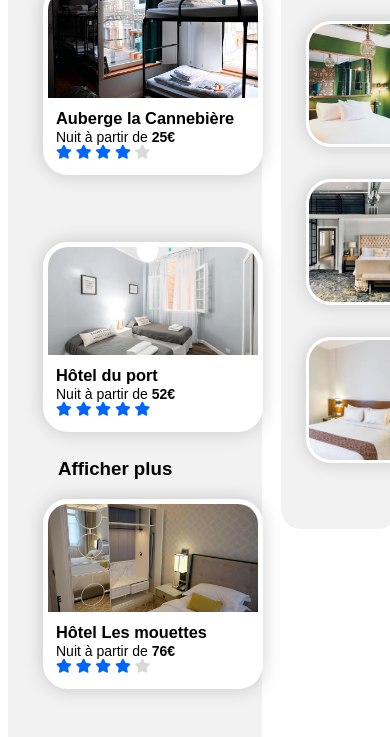
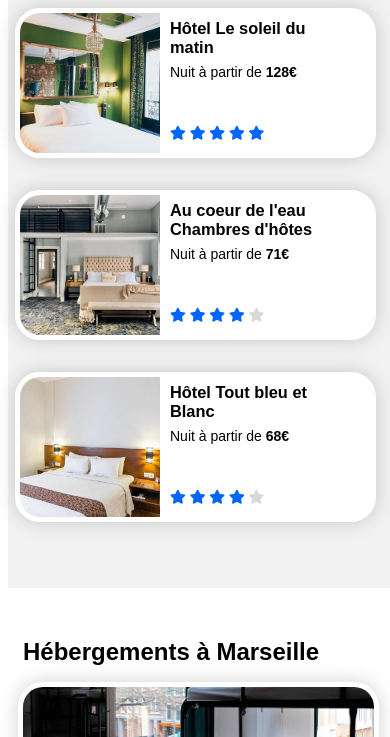
Before and after one commit to ZyrthazZ/OpenClassrooms_projet_2_Reservia, a plain HTML site: page index.html in a window 390 px wide. Shown: the part 676-1413 px from the top of the page. Drawn offline with Linux system fonts and the light colour scheme; a web font is replaced by a local one.

Commit message:
CSS : Section entière Hosting faite pour 568px
Section Hosting (main et popular) faite pour appareils de 568px. Fait en responsive

```diff
--- a/reservia_style.css
+++ b/reservia_style.css
@@ -308,7 +308,7 @@ a
     display: flex;
     flex-flow: wrap;
     width: 65%;
-    height: 100%;
+    height: 515px;
 }
 
 .hostingmainheader
@@ -321,9 +321,9 @@ a
 
 .hostingmainfooter
 {
-    position: absolute;
-    padding-top: 530px;
-    padding-left: 50px;
+    position: relative;
+    top: 20px;
+    left: 0px;
     font-weight: bolder;
 }
 
@@ -769,11 +769,153 @@ Ici, cela permet de faire en sorte que les images dans les div .activitiesmainca
         font-size: 9px;
     }
 
+    /* Gère le comportement de Hosting sur les appareils d'une taille de 568px */
+
+    .hosting
+    {
+    display: flex;
+    flex-flow: column-reverse;
+
+    }
+
+    /* Gère le comportement de Hosting Popular sur les appareils d'une taille de 568px */
+
+    .hostingpopularheader
+    {
+        display: flex;
+        justify-content: space-between;
+        width: 100vw;
+        font-size: 16px;
+        margin-top: 15px;
+    }
+
+    .hostingpopulartitle
+    {
+        padding-left: 10px;
+    }
+
+    #graphic
+    {
+        font-size: 22px;
+        padding-right: 30px;
+
+    }
+
+    .hostingpopular
+    {
+        background-color: #F2F2F2;
+        width: 100vw;
+        display: flex;
+        flex-flow: column;
+        justify-content: space-around;
+        align-items: center;
+        border-radius: 0px;
+    }
+
+    .hostingpopularcardfigure
+    {
+        display: flex;
+        background-color: white;
+        box-shadow: 0 0 20px #0000002e;
+        width: 90vw;
+        border: 5px solid white;
+        border-radius: 25px;
+        overflow: hidden;
+
+    }
 
 
+    .hostingpopularcardfigureimg
+    {
+        object-fit: cover;
+        width: 140px;
+        height: 140px;
+    }
 
 
+    .hostingpopularcardgrade
+    {
+        margin-top: 45px
+    }
 
+    /* Gère le main hosting sur les appareils d'une taille de 568px */
+
+    .hostingmain
+    {
+        background-color: white;
+        border-radius: 0px;
+        margin-top: 30px;
+        padding-bottom: 0px;
+        display: flex;
+        flex-flow: column;
+        justify-content: space-around;
+        align-items: center;
+        width: 100vw;
+        height: 100%;
+    }
+
+    .hostingmainheader
+    {
+        position: relative;
+        font-weight: bolder;
+        width: 100vw;
+        margin-right: 20px;
+        margin-bottom: -20px;
+
+    }
+
+    .hostingmainfooter
+    {
+        position: relative;
+        font-weight: bolder;
+        width: 100vw;
+        margin-left: 20px;
+    }
+
+    .hostingmaincard
+    {
+        display: flex;
+        flex-direction: column;
+        margin-top: 0px;
+        margin-left: 0px;
+        margin-bottom: px;
+        margin-bottom: -5px;
+        margin-right: 20px;
+    }
+
+    .hostingmaincardfigure
+    {
+        background-color: white;
+        border: 5px solid white;
+        border-radius: 25px;
+        box-shadow: 0 0 20px #0000002e;
+        width: 90vw;
+        margin-right: px;
+        margin-left: px;
+        overflow: hidden;
+    }
+
+    .hostingmaincardfigureimg
+    {
+        width: 100%;
+	    height: 65%;
+        object-fit: cover;
+        margin-bottom: -10px;
+    }
+
+    .hostingmaincardtext
+    {
+        margin-left: 8px;
+        font-size: 14px;
+    }
+
+    .hostingmaincardfigurecaption
+    {
+        font-size: 14px;
+        font-weight: 1000;
+        padding-top: -px;
+        margin-bottom: -15px;
+    }
 }
 
 
```
Also changed, not shown: index.html (+2 -2 lines).
